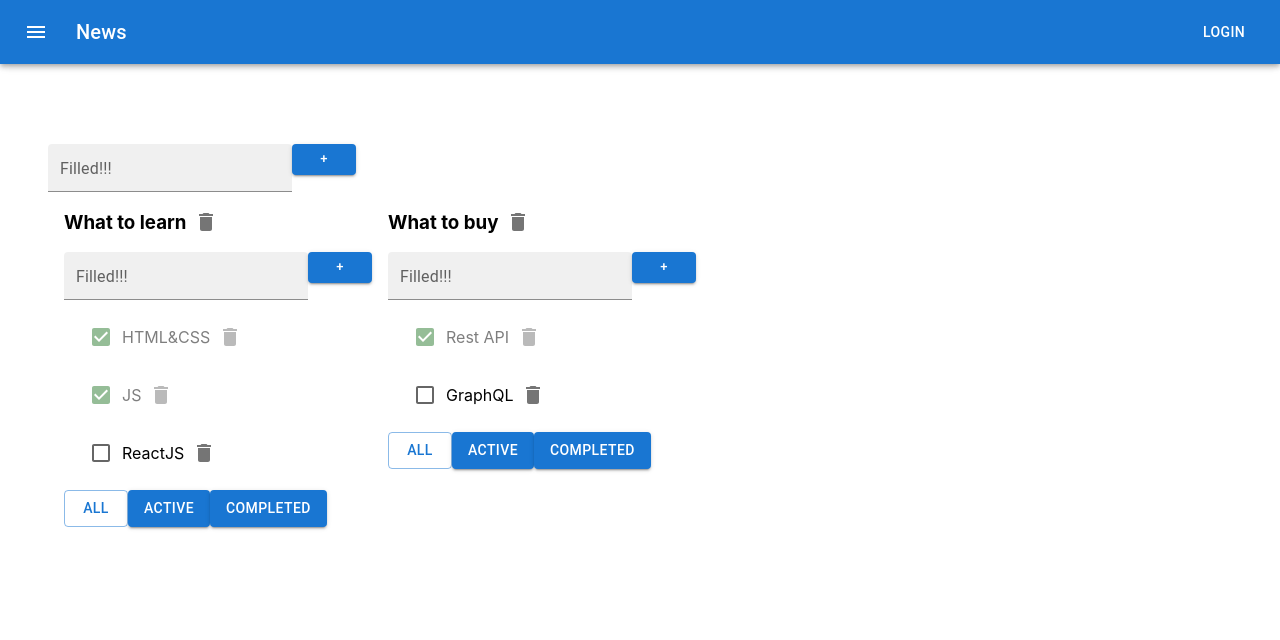
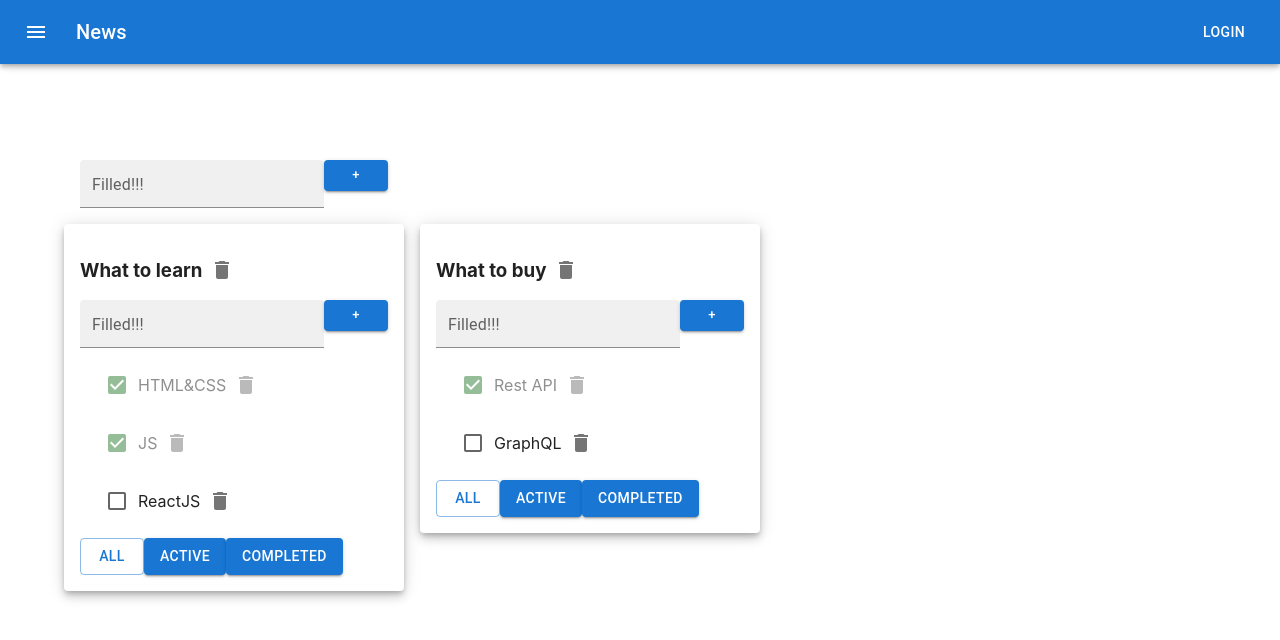
Before and after one commit to pdxserg/6-todolist, a React (Create React App) app: page / in a window 1280 px wide. Shown: the top 640 px of the page. Built offline with nearby package versions, Linux system fonts and the light colour scheme.

Commit message:
paper elevate

```diff
--- a/src/App.tsx
+++ b/src/App.tsx
@@ -12,6 +12,8 @@ import Button from '@mui/material/Button';
 import IconButton from '@mui/material/IconButton';
 import MenuIcon from '@mui/icons-material/Menu';
 import Grid from '@mui/material/Grid';
+import Paper from '@mui/material/Paper';
+
 
 import Container from '@mui/material/Container';
 export type TaskType = {
@@ -132,7 +134,7 @@ function App() {
 			</Box>
 
 			<Container fixed>
-				<Grid container spacing={2}>
+				<Grid container spacing={2} sx={{ m: 2}}>
 
 					<AddItemForm addItem={addTodolist}/>
 				</Grid><Grid container spacing={2}>
@@ -153,6 +155,7 @@ function App() {
 
 					return(
 						<Grid item >
+							<Paper elevation={6} sx={{ p: 2}}>
 								<Todolist
 									key={tl.id}
 									todolistId={tl.id}
@@ -167,6 +170,8 @@ function App() {
 									upDatetask={upDatetask}
 									upDateTodolist={upDateTodolist}
 								/>
+							</Paper>
+
 						</Grid>
 					)
 				})}
```
Lines whose indentation alone changed are shown as unchanged.
